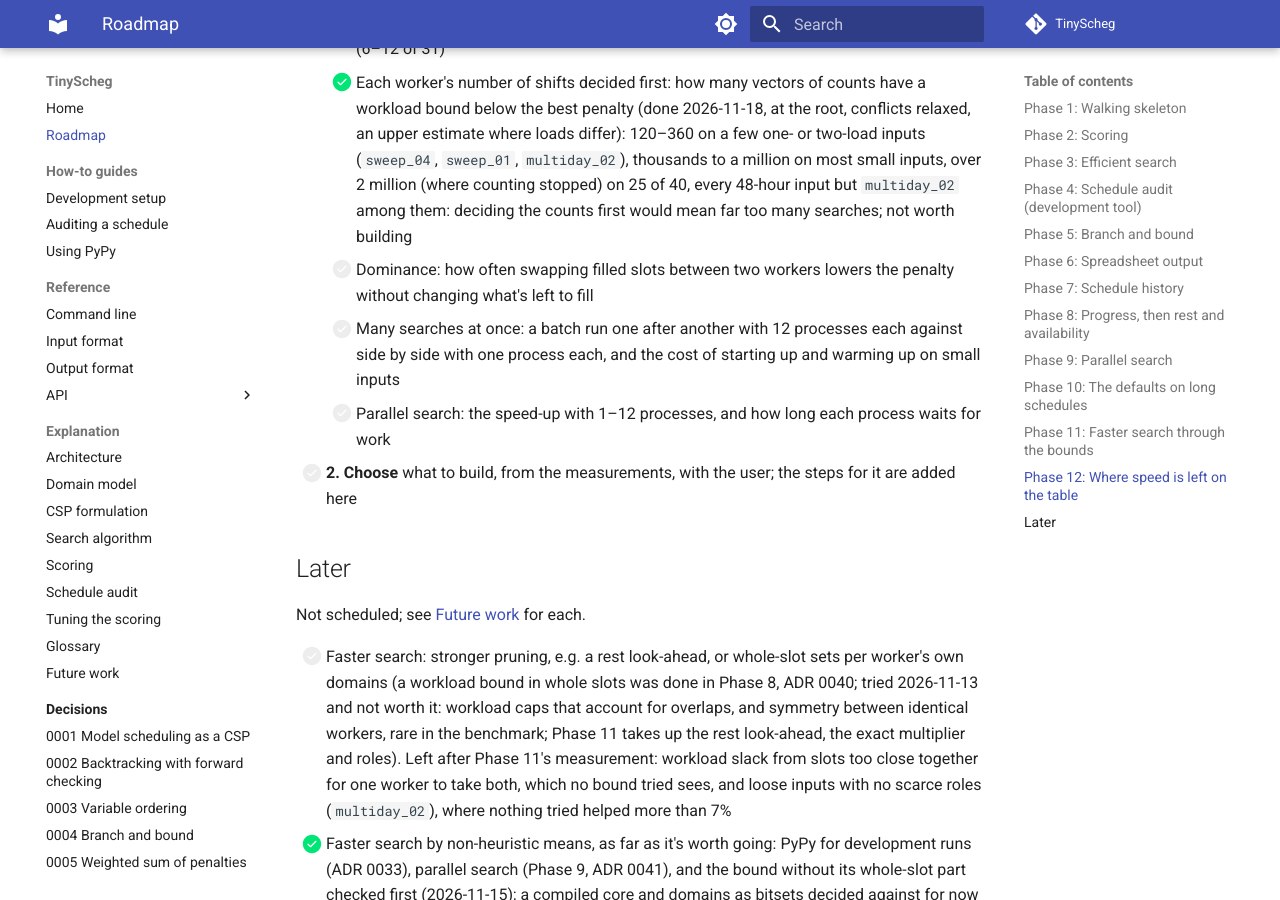
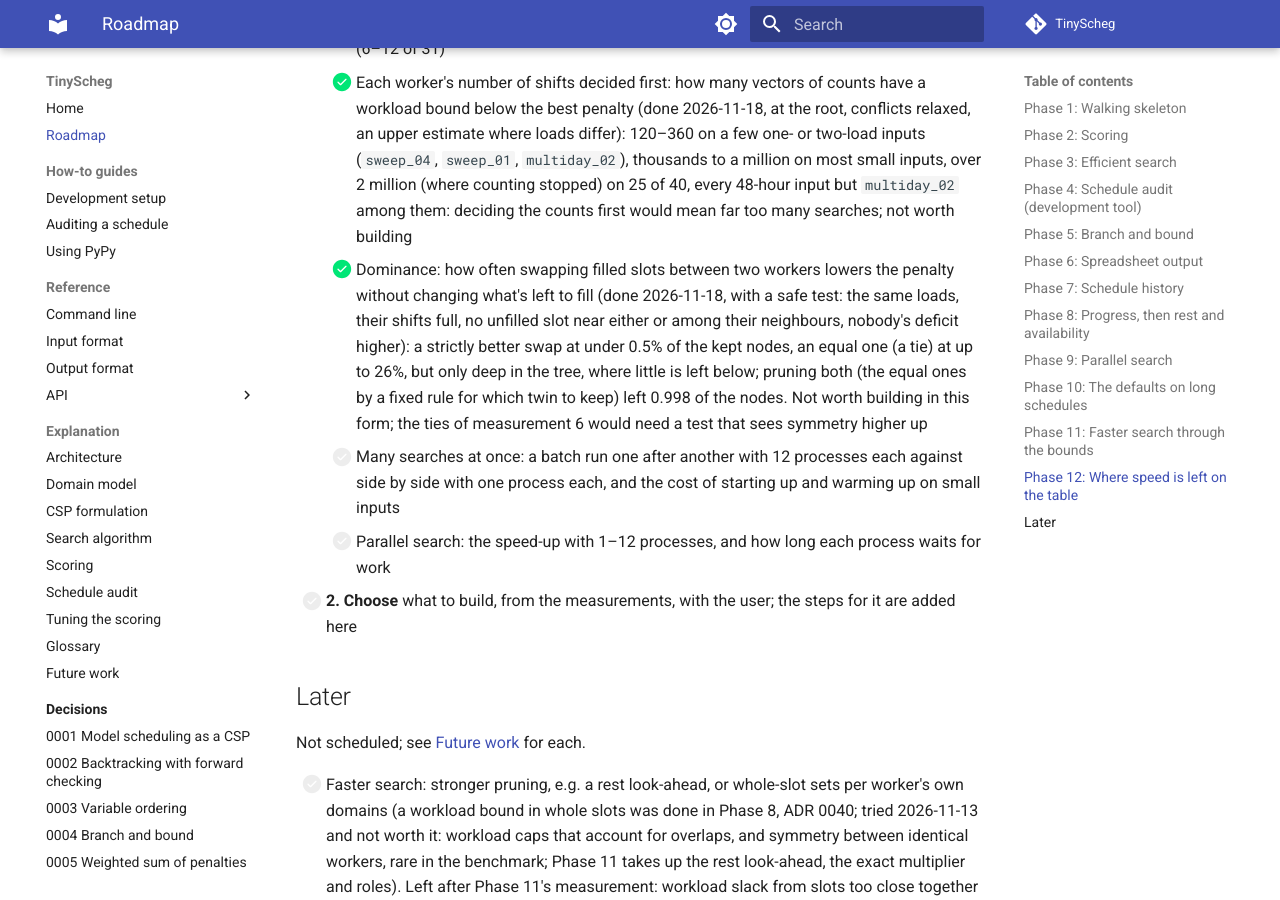
Before and after one commit to 3-kids-wearing-a-trenchcoat/TinyScheg, an MkDocs documentation site: the page built from docs/roadmap.md, in a window 1280 px wide and 900 px high, scrolled down 12396 px. Built offline with MkDocs 1.6.1 and Material for MkDocs 9.7.7, drawn with Linux system fonts in a browser that asks for light colours; comment, search, counter and statistics services are not loaded.

Commit message:
Roadmap: Phase 12 measurement 9 done, dominance between partial schedules (nothing to gain in a safe form)
Co-Authored-By: Claude Opus 5.5 <noreply@anthropic.com>
Claude-Session: https://claude.ai/code/session_01F2KXFtMmJjZXRnwpgjXXPB

```diff
--- a/docs/roadmap.md
+++ b/docs/roadmap.md
@@ -413,8 +413,12 @@ and conclusions are reported to the user.
       a few one- or two-load inputs (`sweep_04`, `sweep_01`, `multiday_02`), thousands to a million on most small
       inputs, over 2 million (where counting stopped) on 25 of 40, every 48-hour input but `multiday_02` among them:
       deciding the counts first would mean far too many searches; not worth building
-    - [ ] Dominance: how often swapping filled slots between two workers lowers the penalty without changing what's
-      left to fill
+    - [x] Dominance: how often swapping filled slots between two workers lowers the penalty without changing what's
+      left to fill (done 2026-11-18, with a safe test: the same loads, their shifts full, no unfilled slot near
+      either or among their neighbours, nobody's deficit higher): a strictly better swap at under 0.5% of the kept
+      nodes, an equal one (a tie) at up to 26%, but only deep in the tree, where little is left below; pruning both
+      (the equal ones by a fixed rule for which twin to keep) left 0.998 of the nodes. Not worth building in this
+      form; the ties of measurement 6 would need a test that sees symmetry higher up
     - [ ] Many searches at once: a batch run one after another with 12 processes each against side by side with one
       process each, and the cost of starting up and warming up on small inputs
     - [ ] Parallel search: the speed-up with 1–12 processes, and how long each process waits for work
```
